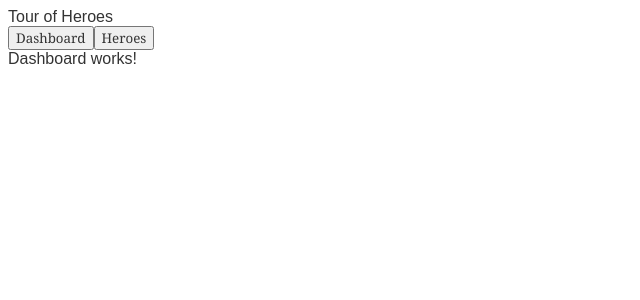
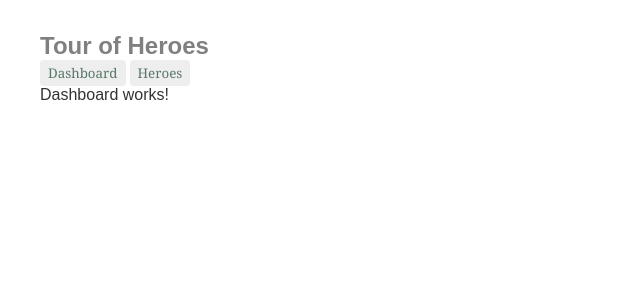
Before and after one commit to code-coaching/vue-tour-of-heroes, a Vue app: page / in a window 1280 px wide. Shown: the top 300 px of the page, without its empty margins (0-640 px from the left). Built offline with nearby package versions, Linux system fonts and the light colour scheme.

Commit message:
styling layout

```diff
--- a/src/layouts/MainLayout.vue
+++ b/src/layouts/MainLayout.vue
@@ -5,9 +5,46 @@ const router = useRouter();
 </script>
 
 <template>
-  <div>Tour of Heroes</div>
-  <button @click="router.push({ name: 'dashboard' })">Dashboard</button>
-  <button @click="router.push({ name: 'hero-list' })">Heroes</button>
+  <div class="layout-container">
+    <div class="title">Tour of Heroes</div>
 
-  <RouterView />
+    <div class="button-container">
+      <button @click="router.push({ name: 'dashboard' })">Dashboard</button>
+      <button @click="router.push({ name: 'hero-list' })">Heroes</button>
+    </div>
+
+    <RouterView />
+  </div>
 </template>
+
+<style scoped>
+.title {
+  font-size: 1.5rem;
+  color: grey;
+  font-weight: bold;
+}
+
+.layout-container {
+  margin: 2rem;
+}
+
+.button-container {
+  display: flex;
+  gap: 0.25rem;
+}
+
+button {
+  background-color: #eeeeee;
+  border-radius: 0.25rem;
+  font-weight: 500;
+  border: none;
+  padding: 0.25rem 0.5rem;
+  color: #567868;
+}
+
+button:hover {
+  background-color: #e6e6e6;
+  color: #0096e8;
+  cursor: pointer;
+}
+</style>
```
